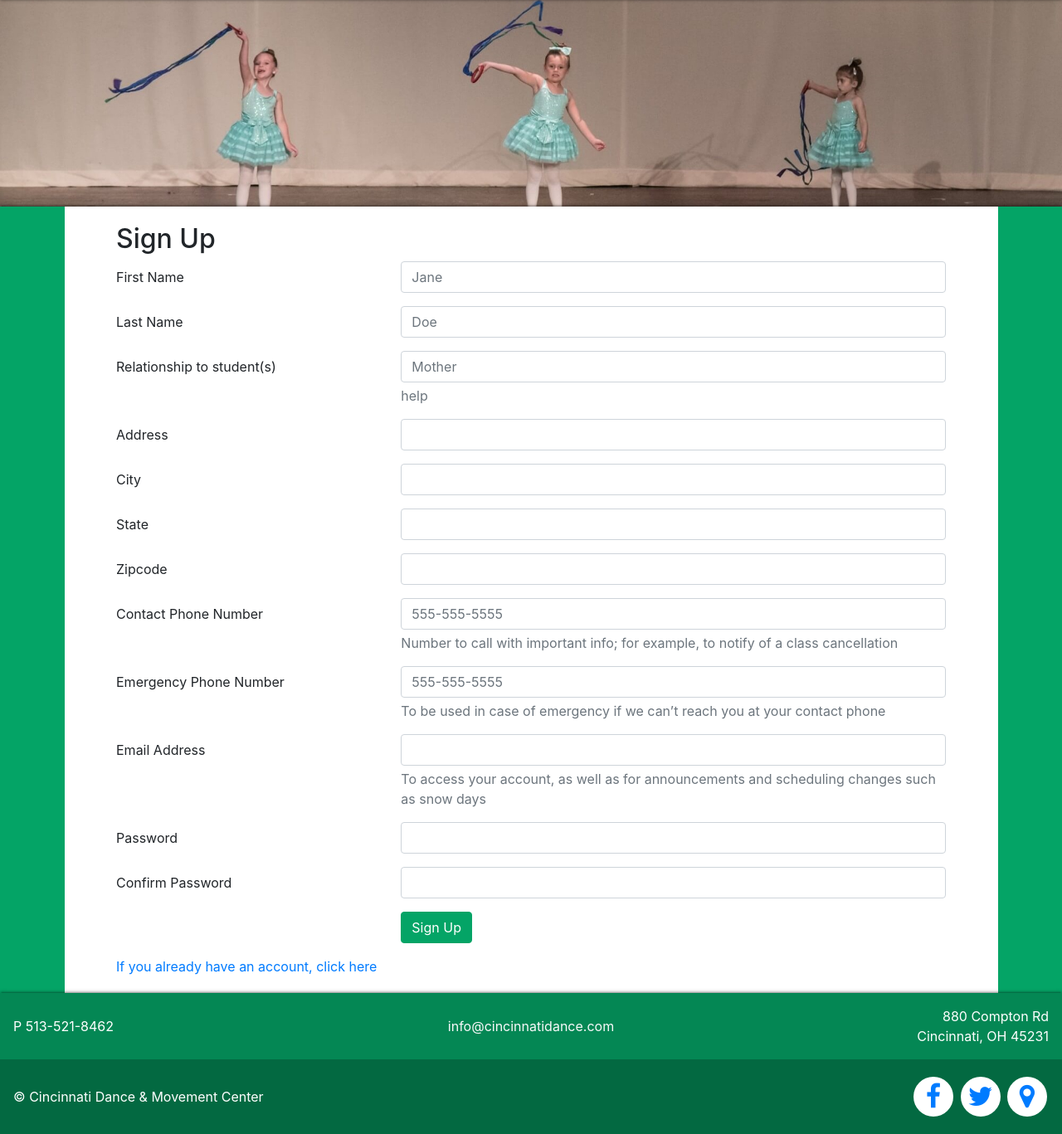
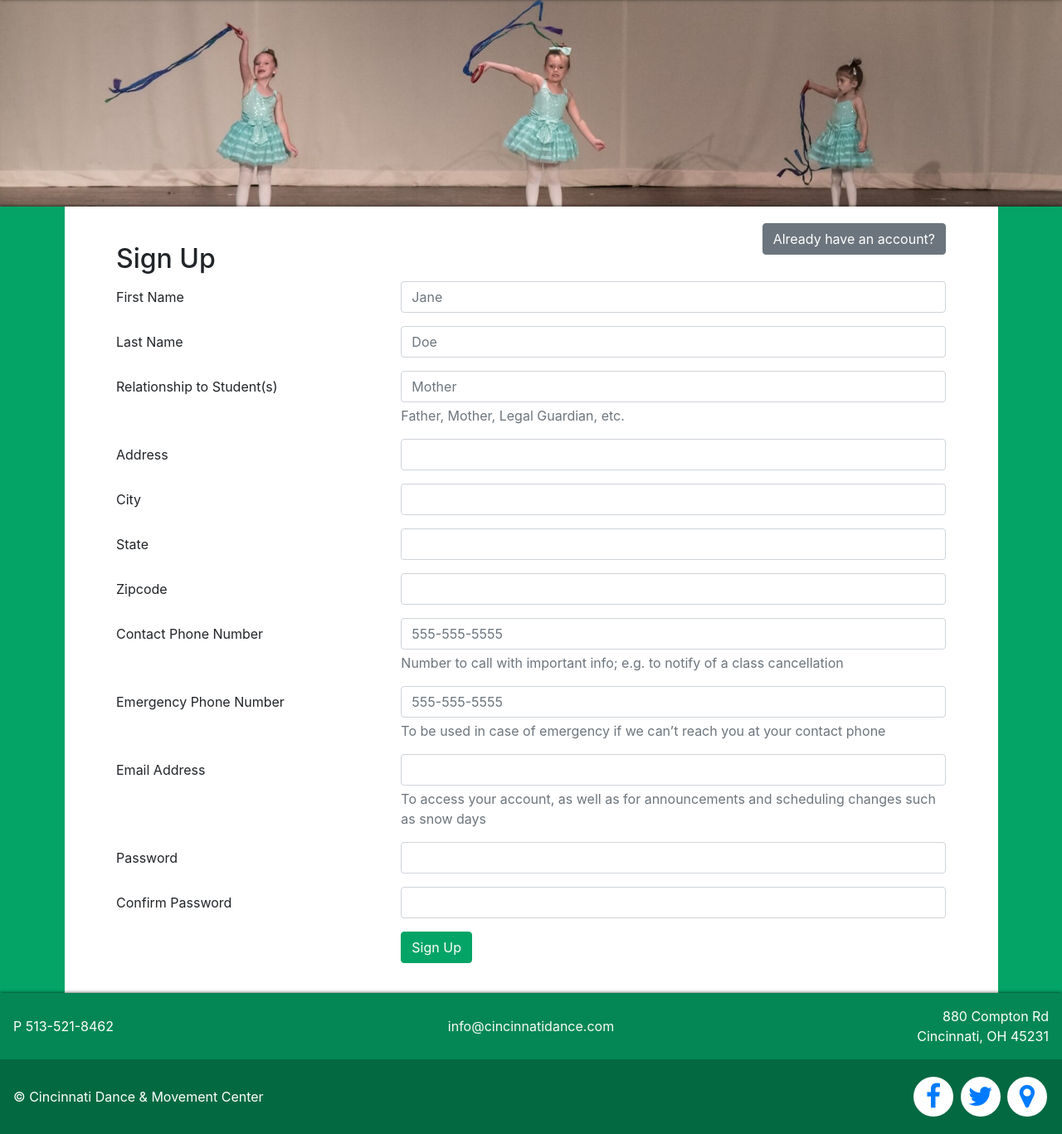
Before and after one commit to johnameyer/cincinnati-dance-website, a PHP site: page /account/sign-up.php in a window 1280 px wide. Shown: the part 67-1434 px from the top of the page at 83% size. Run offline with PHP 8.4, Linux system fonts and the light colour scheme; some libraries are stand-ins or nearby versions.

Commit message:
Class and Other Improvements

```diff
--- a/account/sign-in.php
+++ b/account/sign-in.php
@@ -25,6 +25,8 @@ $page = 'Sign In or Register';
 		<div class="container-fluid body-container">
 			<div class="body-inner">
 				<div class="justify-content-md-center">
+											<a id="to-sign-up" class="btn btn-secondary" style="color:white; float:right">Need an account?</a>
+					<br>
 					<h2>Sign In</h2>
 					<form method="POST">
 						<div class="form-group row">
@@ -48,7 +50,6 @@ $page = 'Sign In or Register';
 
 						<div id="sign-in-msg" class="text-danger"></div>
 					</form>
-					<a id="to-sign-up" class="text-primary">If you don't have an account, click here</a>
 				</div>
 
 			</div>
--- a/account/sign-up.php
+++ b/account/sign-up.php
@@ -25,6 +25,8 @@ $page = 'Sign In or Register';
 			<div class="container-fluid body-container">
 				<div class="body-inner">
 					<div class="justify-content-md-center">
+						<a id="to-sign-in" class="btn btn-secondary" style="color:white; float:right">Already have an account?</a>
+						<br>
 						<form method="POST">
 							<h2>Sign Up</h2>
 
@@ -41,10 +43,10 @@ $page = 'Sign In or Register';
 								</div>
 							</div>
 							<div class="form-group row">
-							<label for="relationship" class="col-4 col-form-label">Relationship to student(s)</label>
+								<label for="relationship" class="col-4 col-form-label">Relationship to Student(s)</label>
 								<div class="col-8">
 									<input id="relationship" name="relationship" placeholder="Mother" type="text" aria-describedby="relationshipHelpBlock" class="form-control here">
-								<span id="relationshipHelpBlock" class="form-text text-muted">help</span>
+									<span id="relationshipHelpBlock" class="form-text text-muted">Father, Mother, Legal Guardian, etc.</span>
 								</div>
 							</div>
 							<div class="form-group row">
@@ -75,7 +77,7 @@ $page = 'Sign In or Register';
 								<label for="contact-phone" class="col-4 col-form-label">Contact Phone Number</label>
 								<div class="col-8">
 									<input id="contact-phone" name="contact-phone" placeholder="555-555-5555" type="tel" aria-describedby="contact-phoneHelpBlock" required="required" class="form-control here">
-								<span id="contact-phoneHelpBlock" class="form-text text-muted">Number to call with important info; for example, to notify of a class cancellation</span>
+									<span id="contact-phoneHelpBlock" class="form-text text-muted">Number to call with important info; e.g. to notify of a class cancellation</span>
 								</div>
 							</div>
 							<div class="form-group row">
@@ -112,11 +114,8 @@ $page = 'Sign In or Register';
 							</div>
 							<div id="sign-up-msg" class="text-danger"></div>
 						</form>
-
-					<a id="to-sign-in" class="text-primary">If you already have an account, click here</a>
 					</div>
 				</div>
-		</dl>
 			</div>
 		</div>
 
--- a/classes/index.php
+++ b/classes/index.php
@@ -52,7 +52,7 @@ $page = "Class Listing";
 									?>
 									<div class="col">
 										<div class="card">
-											<img class="card-img-top" src="http://via.placeholder.com/400x200" alt="Card image cap">
+											<img class="card-img-top" src="<?php echo $OBJ -> img; ?>" alt="Card image cap">
 											<div class="card-body">
 												<h5 class="card-title">
 													<?php echo $OBJ -> name; ?>
--- a/includes/home/gallery-header.php
+++ b/includes/home/gallery-header.php
@@ -25,12 +25,12 @@
             <img class="d-block w-100" src='img/carousel/car8.jpg' alt="Eigth slide">
         </div>
     </div>
-    <a class="carousel-control-prev" href="#gallery-header" role="button" data-slide="prev">
+    <!--a class="carousel-control-prev" href="#gallery-header" role="button" data-slide="prev">
         <span class="carousel-control-prev-icon" aria-hidden="true"></span>
         <span class="sr-only">Previous</span>
     </a>
     <a class="carousel-control-next" href="#gallery-header" role="button" data-slide="next">
         <span class="carousel-control-next-icon" aria-hidden="true"></span>
         <span class="sr-only">Next</span>
-    </a>
+    </a-->
 </div>
```
Also changed, not shown: about/crew.php (+6 -4 lines), data/class-category.json (+7 -7 lines). Lines whose indentation alone changed are shown as unchanged.
